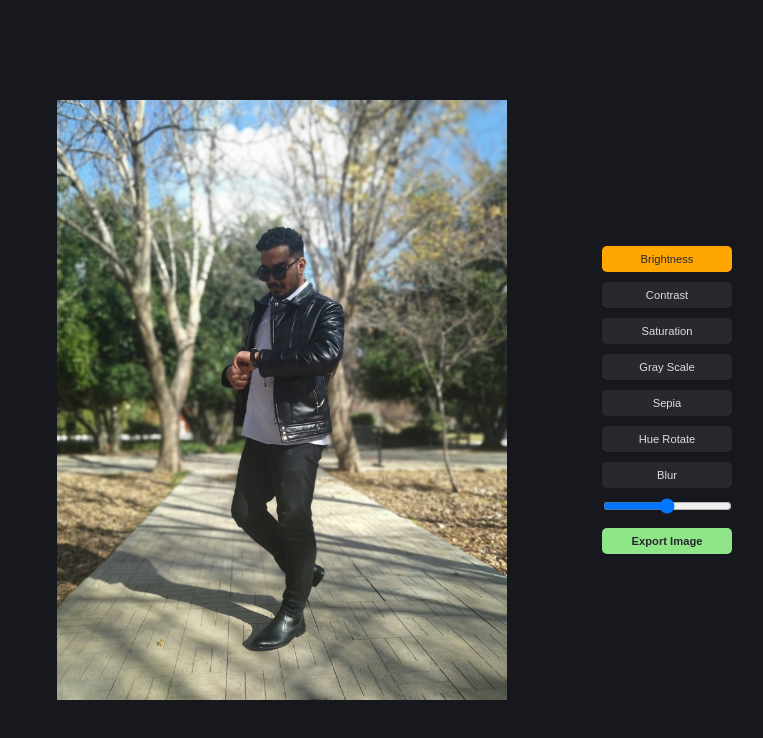
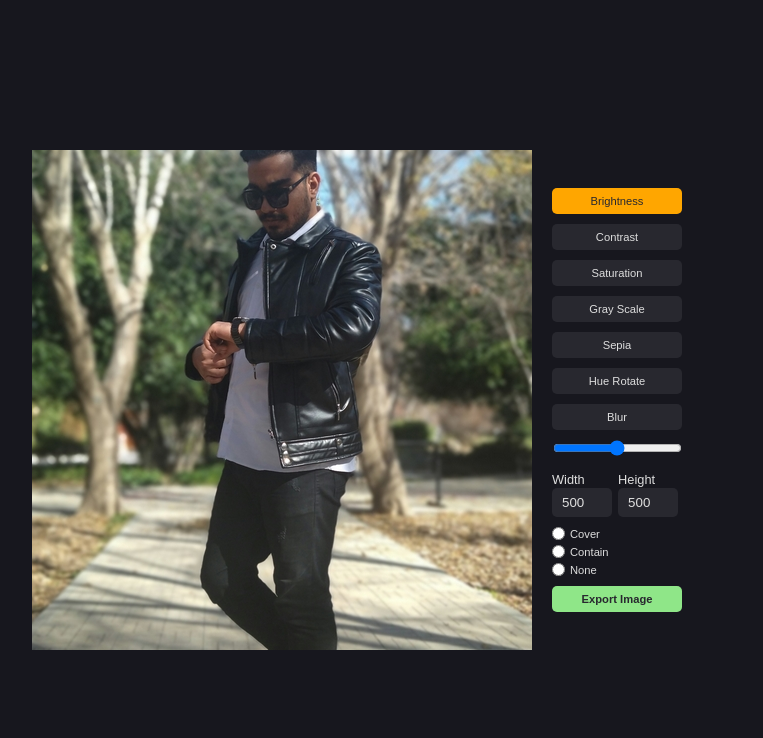
Before and after one commit to mohammad-zolghadr/image-editor, a React (Create React App) app: page / in a window 1280 px wide. Shown: the top 738 px of the page, without its empty margins (283-1046 px from the left). Built offline with nearby package versions, Linux system fonts and the light colour scheme.

Commit message:
Custom Size - Custom ObjectFit

```diff
--- a/src/App.js
+++ b/src/App.js
@@ -86,6 +86,8 @@ const DEFAULT_OPTIONS_VALUE = [
 const App = () => {
   const [options, setOptions] = useState(DEFAULT_OPTIONS_VALUE);
   const [selectedOption, setSelectedOption] = useState("Brightness");
+  const [imageSize, setImageSize] = useState({ width: 500, height: 500 });
+  const [imageFitType, setImageFitType] = useState("none");
   const domEl = useRef(null);
   const optionClick = (e) => {
     setSelectedOption(e.target.name);
@@ -107,7 +109,17 @@ const App = () => {
     const filters = options.map((option) => {
       return `${option.property}(${option.value}${option.unit})`;
     });
-    return { filter: filters.join(" ") };
+    return filters.join(" ");
+  };
+
+  const imageSizeChanger = (e) => {
+    e.target.name === "width"
+      ? setImageSize({ ...imageSize, width: +e.target.value })
+      : setImageSize({ ...imageSize, height: +e.target.value });
+  };
+
+  const imageFitHandler = (e) => {
+    setImageFitType(e.target.value);
   };
 
   const exportImage = async () => {
@@ -122,7 +134,16 @@ const App = () => {
 
   return (
     <div className={s.container}>
-      <img ref={domEl} src={imgSource} style={getImageFilter()} />
+      <img
+        ref={domEl}
+        src={imgSource}
+        style={{
+          filter: getImageFilter(),
+          width: imageSize.width,
+          height: imageSize.height,
+          objectFit: imageFitType,
+        }}
+      />
       <div className={s.optionContainer}>
         {options.map((item, index) => {
           return (
@@ -146,6 +167,40 @@ const App = () => {
           value={getSelectedOptionItem().value}
           onChangeSlider={changeSlider}
         />
+        <div className={s.imageSizeContainer}>
+          <div>
+            <label>Width</label>
+            <input
+              type="number"
+              name="width"
+              value={imageSize.width}
+              onChange={imageSizeChanger}
+            />
+          </div>
+          <div>
+            <label>Height</label>
+            <input
+              type="number"
+              name="height"
+              value={imageSize.height}
+              onChange={imageSizeChanger}
+            />
+          </div>
+        </div>
+        <div className={s.imageFitContainer} onChange={imageFitHandler}>
+          <div>
+            <input type="radio" value="cover" name="gender" />
+            <span>Cover</span>
+          </div>
+          <div>
+            <input type="radio" value="contain" name="gender" />
+            <span>Contain</span>
+          </div>
+          <div>
+            <input type="radio" value="" name="gender" />
+            <span>None</span>
+          </div>
+        </div>
         <button className={s.exportImage} onClick={exportImage}>
           Export Image
         </button>
--- a/src/App.module.css
+++ b/src/App.module.css
@@ -45,5 +45,58 @@
 img {
   width: var(--image-size);
   height: var(--image-size);
-  object-fit: contain;
 }
+
+.imageSizeContainer {
+  display: flex;
+  align-items: center;
+  justify-content: center;
+  gap: 5px;
+}
+
+.imageSizeContainer label {
+  font-size: 0.8rem;
+  color: var(--text-color);
+}
+
+.imageSizeContainer input {
+  width: 60px;
+  background-color: var(--bg-color-light);
+  color: var(--text-color);
+  padding: 7px 5px 7px 10px;
+  border-radius: 5px;
+}
+
+/* Chrome, Safari, Edge, Opera */
+input::-webkit-outer-spin-button,
+input::-webkit-inner-spin-button {
+  -webkit-appearance: none;
+  margin: 0;
+}
+/* Firefox */
+input[type="number"] {
+  -moz-appearance: textfield;
+}
+
+.imageFitContainer {
+  display: flex;
+  flex-direction: column;
+  align-items: center;
+  justify-content: center;
+  width: 100%;
+  gap: 5px;
+}
+.imageFitContainer div {
+  width: 100%;
+  display: flex;
+  align-items: center;
+  justify-content: space-between;
+  gap: 5px;
+}
+
+.imageFitContainer span {
+  display: inline-block;
+  width: 100%;
+  color: var(--text-color);
+  font-size: 0.7rem;
+}
--- a/src/index.module.css
+++ b/src/index.module.css
@@ -13,7 +13,7 @@
   --bg-color: #17171e;
   --bg-color-light: #28282f;
 
-  --image-size: 300px;
+  --image-size: 500px;
 }
 
 html {
@@ -26,8 +26,8 @@ body {
   margin: auto;
 }
 
-@media (min-width: 768px) {
+/* @media (min-width: 768px) {
   * {
     --image-size: 600px;
   }
-}
+} */
```
